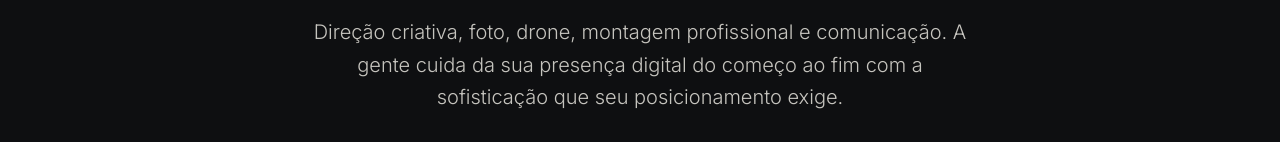
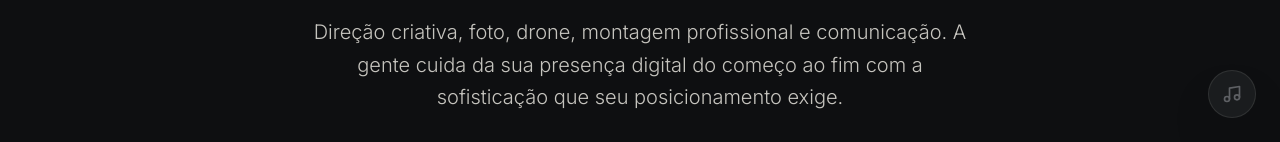
Before and after one commit to Natialves87-bit/OBN-Creative, a React (Vite) app: page / in a window 1280 px wide. Shown: the part 658-800 px from the top of the page. Built offline with nearby package versions, Linux system fonts and the light colour scheme; a web font is replaced by a local one.

Commit message:
feat: add background music player
Introduce an audio controller with toggle functionality to enhance the user experience.

```diff
--- a/src/App.tsx
+++ b/src/App.tsx
@@ -1,4 +1,4 @@
-import { useState, useEffect } from "react";
+import { useState, useEffect, useRef } from "react";
 import aboutImg from "./assets/images/2ABE8A74-FD56-4FC3-834E-AEF02DDF71D7.JPG.jpeg";
 import contactImg from "./assets/images/IMG_8244.JPG.jpeg";
 import sedeImg from "./assets/images/D57AFEEF-53B9-4111-870F-182705C2BE65.JPG.jpeg";
@@ -34,7 +34,10 @@ import {
   Plus,
   Minus,
   Trash2,
-  ShoppingBag
+  ShoppingBag,
+  Volume2,
+  VolumeX,
+  Music
 } from "lucide-react";
 import { OBN_DATA, FAQItem, Service, Testimonial, CollectionItem } from "./data";
 
@@ -92,6 +95,21 @@ export default function App() {
   const [activeTab, setActiveTab] = useState("#inicio");
   const [mobileMenuOpen, setMobileMenuOpen] = useState(false);
   const [faqOpenIndex, setFaqOpenIndex] = useState<number | null>(0);
+
+  // Background Music
+  const audioRef = useRef<HTMLAudioElement>(null);
+  const [isPlaying, setIsPlaying] = useState(false);
+
+  const toggleAudio = () => {
+    if (audioRef.current) {
+      if (isPlaying) {
+        audioRef.current.pause();
+      } else {
+        audioRef.current.play().catch(err => console.error("Audio block:", err));
+      }
+      setIsPlaying(!isPlaying);
+    }
+  };
 
   // Interactive Cart for Clothing Goods & Merch (Products for Sale)
   const [cart, setCart] = useState<{ [key: string]: number }>({});
@@ -187,6 +205,34 @@ export default function App() {
 
   return (
     <div className="min-h-screen bg-[#0E0F11] text-[#F4F1EA] font-sans selection:bg-[#F4F1EA] selection:text-[#0E0F11] relative overflow-x-hidden">
+
+      {/* BACKGROUND MUSIC PLAYER */}
+      <audio
+        ref={audioRef}
+        src="https://cdn.pixabay.com/download/audio/2022/05/27/audio_1808fbf07a.mp3?filename=lofi-study-112191.mp3"
+        loop
+      />
+      <div className="fixed bottom-6 right-6 z-50">
+        <button
+          onClick={toggleAudio}
+          className={`flex items-center justify-center w-12 h-12 rounded-full shadow-2xl transition-all hover:scale-105 active:scale-95 border ${
+            isPlaying
+              ? 'bg-[#F4F1EA] text-[#0E0F11] border-[#0E0F11]/10'
+              : 'bg-[#1A1C1E] text-[#5E6064] border-[#F4F1EA]/10 hover:text-[#F4F1EA] hover:border-[#F4F1EA]/30'
+          }`}
+          title={isPlaying ? "Pausar trilha" : "Tocar trilha"}
+        >
+          {isPlaying ? (
+            <div className="flex items-end justify-center gap-0.5 h-4 w-4">
+              <span className="w-1 h-3 bg-[#0E0F11] animate-bounce [animation-delay:-0.15s] rounded-none"></span>
+              <span className="w-1 h-full bg-[#0E0F11] animate-bounce [animation-delay:-0.3s] rounded-none"></span>
+              <span className="w-1 h-2 bg-[#0E0F11] animate-bounce rounded-none"></span>
+            </div>
+          ) : (
+             <Music className="w-5 h-5" />
+          )}
+        </button>
+      </div>
 
       {/* DYNAMIC HEADER */}
       <header className="fixed top-0 left-0 right-0 z-40 bg-[#0E0F11]/90 backdrop-blur-md border-b border-[#F4F1EA]/10 text-[#F4F1EA] transition-all">
@@ -723,17 +769,8 @@ export default function App() {
                     </p>
                   </div>
 
-                  <div className="border-t border-[#F4F1EA]/5 pt-4 mt-6 flex items-center justify-between text-xs">
+                  <div className="border-t border-[#F4F1EA]/5 pt-4 mt-6 flex items-center text-xs">
                     <span className="text-[9px] font-mono text-[#5E6064]">CASES ATIVOS</span>
-                    <a
-                      href={OBN_DATA.empresa.whatsappLink}
-                      target="_blank"
-                      rel="noopener noreferrer"
-                      className="font-mono text-[10px] uppercase font-bold text-[#F4F1EA] flex items-center gap-1 hover:underline"
-                    >
-                      <span>Ver Mídia</span>
-                      <ArrowRight className="w-3.5 h-3.5" />
-                    </a>
                   </div>
                 </div>
               ))}
```
